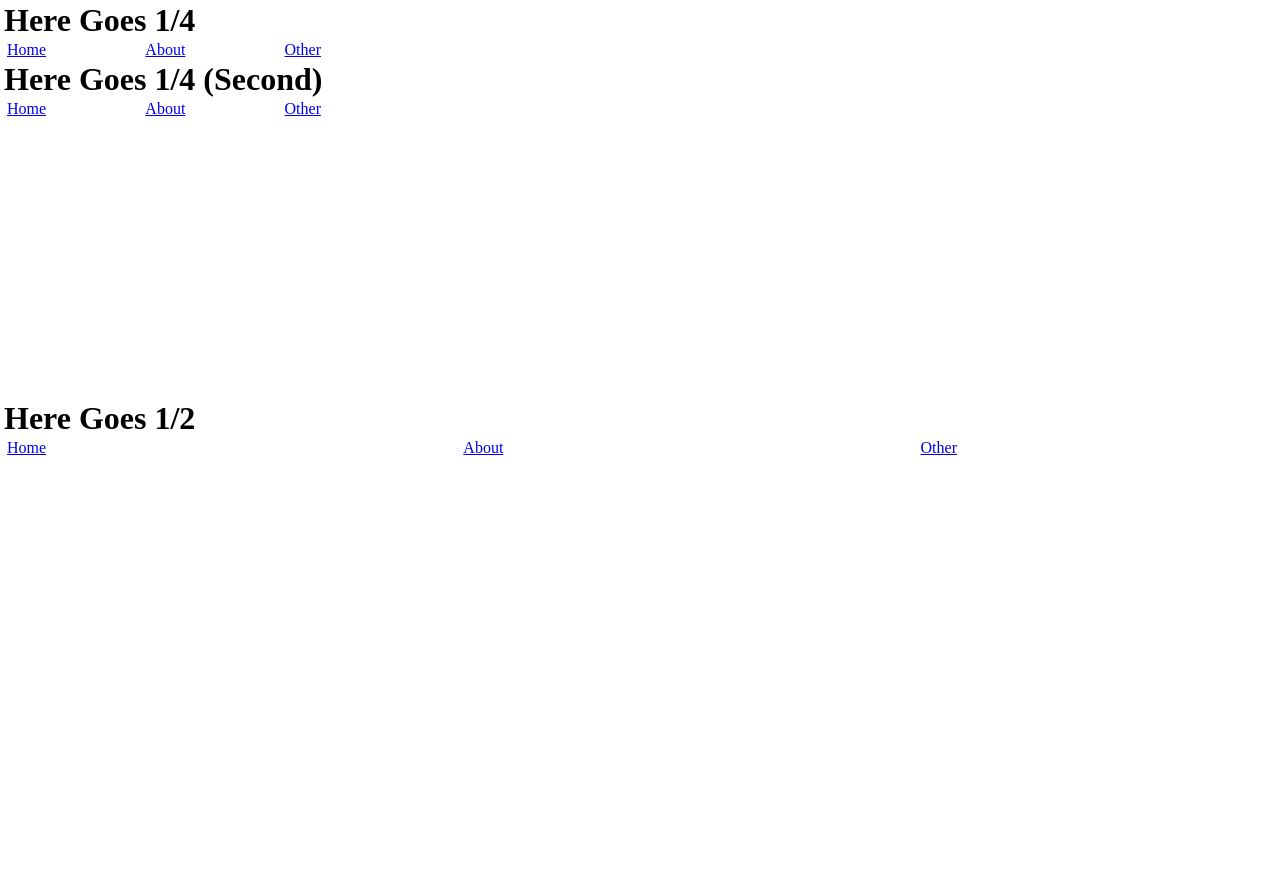
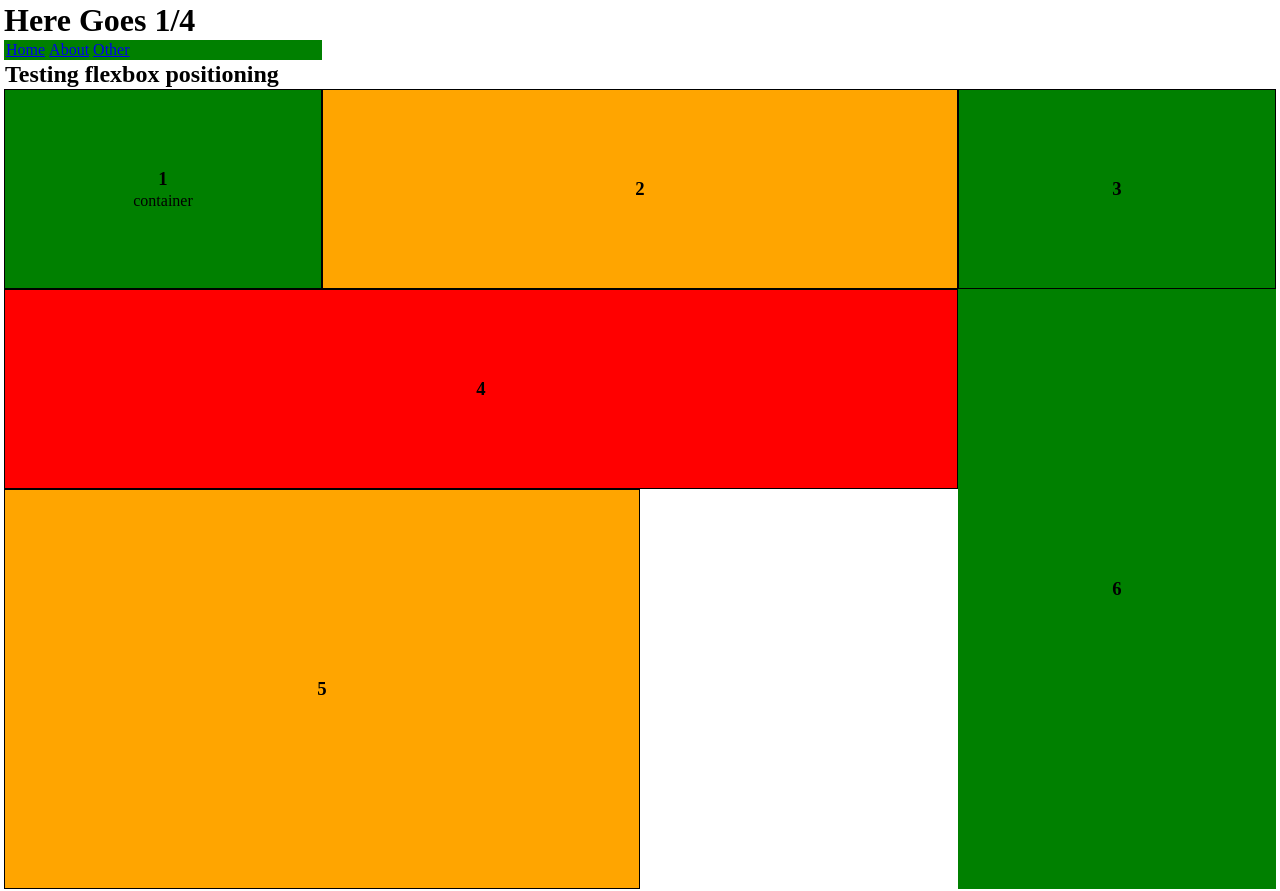
Before and after one commit to StevenM82/practice, a plain HTML site: page index.html in a window 1280 px wide. Before the commit the page ends 800 px from the top, so only its background shows below. Drawn offline with Linux system fonts and the light colour scheme.

Commit message:
more learning about flexbox and float

```diff
--- a/index.html
+++ b/index.html
@@ -18,29 +18,35 @@
         </ul>
       </nav>
 
-      <h1>Here Goes 1/4 (Second)</h1>
-      <nav>
-        <ul class="menu-2 container-sm">
-          <li><a href="home">Home</a></li>
-          <li><a href="about">About</a></li>
-          <li><a href="other">Other</a></li>
-        </ul>
-      </nav>
+      <section class="clear-float">
+        <h2>Testing flexbox positioning</h2>
+        <article class="section-1 container-sm">
+          <h3>1</h3>
+          <p>container</p>
+        </article>
 
-      <h1>Here Goes 1/2</h1>
-      <nav>
-        <ul class="menu-3 container-lg">
-          <li><a href="home">Home</a></li>
-          <li><a href="about">About</a></li>
-          <li><a href="other">Other</a></li>
-        </ul>
-      </nav>
+        <article class="section-1 container-m">
+          <h3>2</h3>
+        </article>
 
+        <article class="section-1 container-sm">
+          <h3>3</h3>
+        </article>
 
-    <section>
-      <article>
-      </article>
-    </section>
+        <article class="section-1 container-lg">
+          <h3>4</h3>
+        </article>
+
+        <article class="section-2 container-m">
+          <h3>5</h3>
+        </article>
+
+        <article class="section-3 container-sm">
+          <h3>6</h3>
+        </article>
+
+      </section>
+
 
     <aside>
     </aside>
--- a/styles/stylesheet.css
+++ b/styles/stylesheet.css
@@ -5,46 +5,76 @@
 
 .container-sm {
   width: 25%;
+  background-color: green;
+  padding: 0px;
+  margin: 0px;
 }
 
 .container-m {
-  width: 50%
+  width: 50%;
+  background-color: orange;
 }
 
 .container-lg {
   width: 75%;
+  background-color: red;
+}
+
+.container-xl {
+  width: 100%;
+  background-color: yellow;
 }
 
 .menu {
   display: flex;
   flex-direction: row;
   list-style: none;
-  justify-content: space-between;
+  justify-content: flex-start;
   padding: 0px;
-}
-
-.menu-2 {
-  display: flex;
-  flex-direction: row;
-  list-style: none;
-  justify-content: space-between;
-  padding: 0px;
-  height: 300px;
-}
-
-.menu-3 {
-  display: flex;
-  flex-direction: row;
-  list-style: none;
-  justify-content: space-between;
-  padding: 0px;
-  height: 300px;
 }
 
 .menu > a {
   opacity: 0.6;
   color: black;
   text-decoration: none;
+}
+
+.section-1 {
+  display:flex;
+  height: 200px;
+  flex-flow: column wrap;
+  justify-content: center;
+  align-items: center;
+  float: left;
+  padding: 0px;
+  margin: 0px;
+  border: solid black 1px;
+}
+
+.section-2 {
+  display: flex;
+  height: 400px;
+  flex-flow: column wrap;
+  justify-content: center;
+  align-items: center;
+  float: left;
+  padding: 0px;
+  margin: 0px;
+  border: black solid 1px;
+}
+
+.section-3 {
+  display: flex;
+  height: 600px;
+  flex-flow: column wrap;
+  justify-content: center;
+  align-items: center;
+}
+
+.clear-float::after {
+  content: "";
+  display: block;
+  clear: both;
 }
 
 h1 {
```
